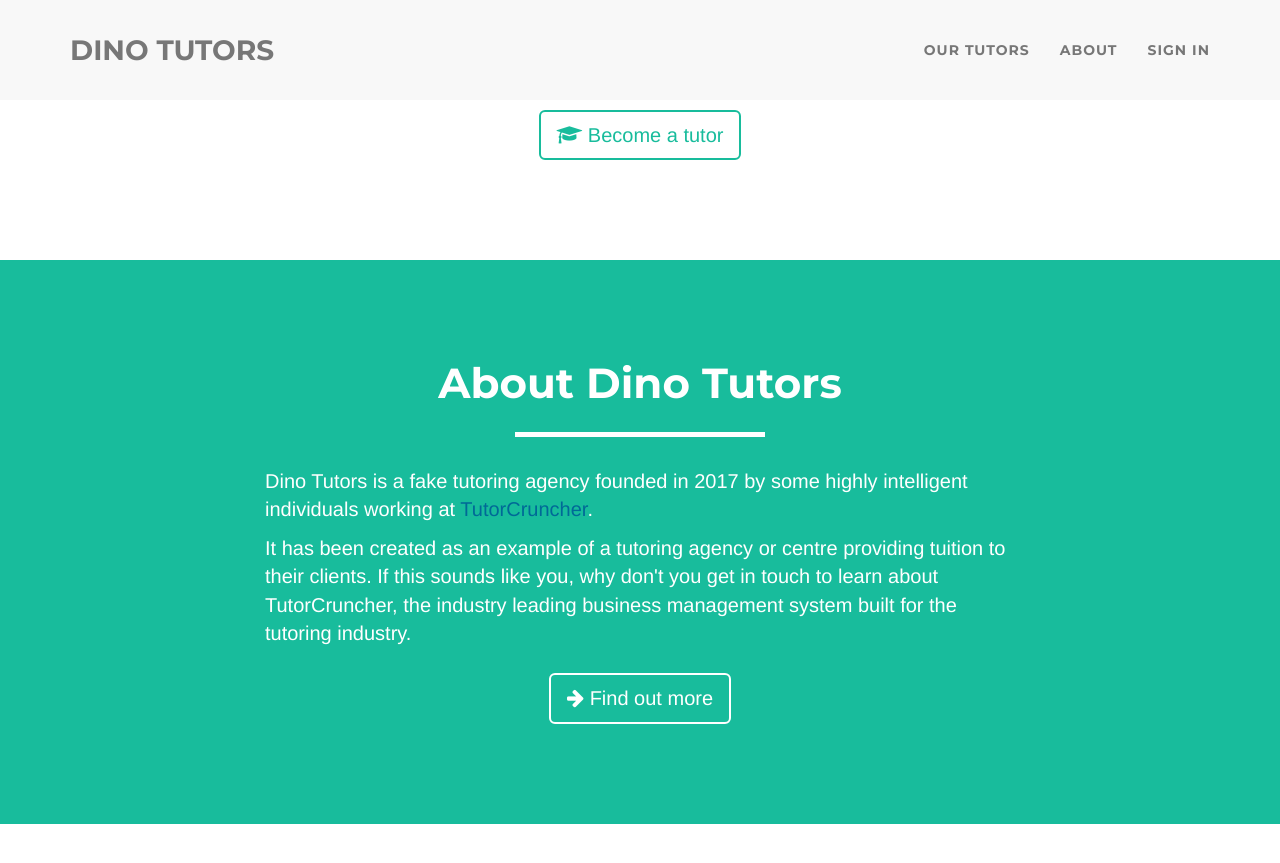
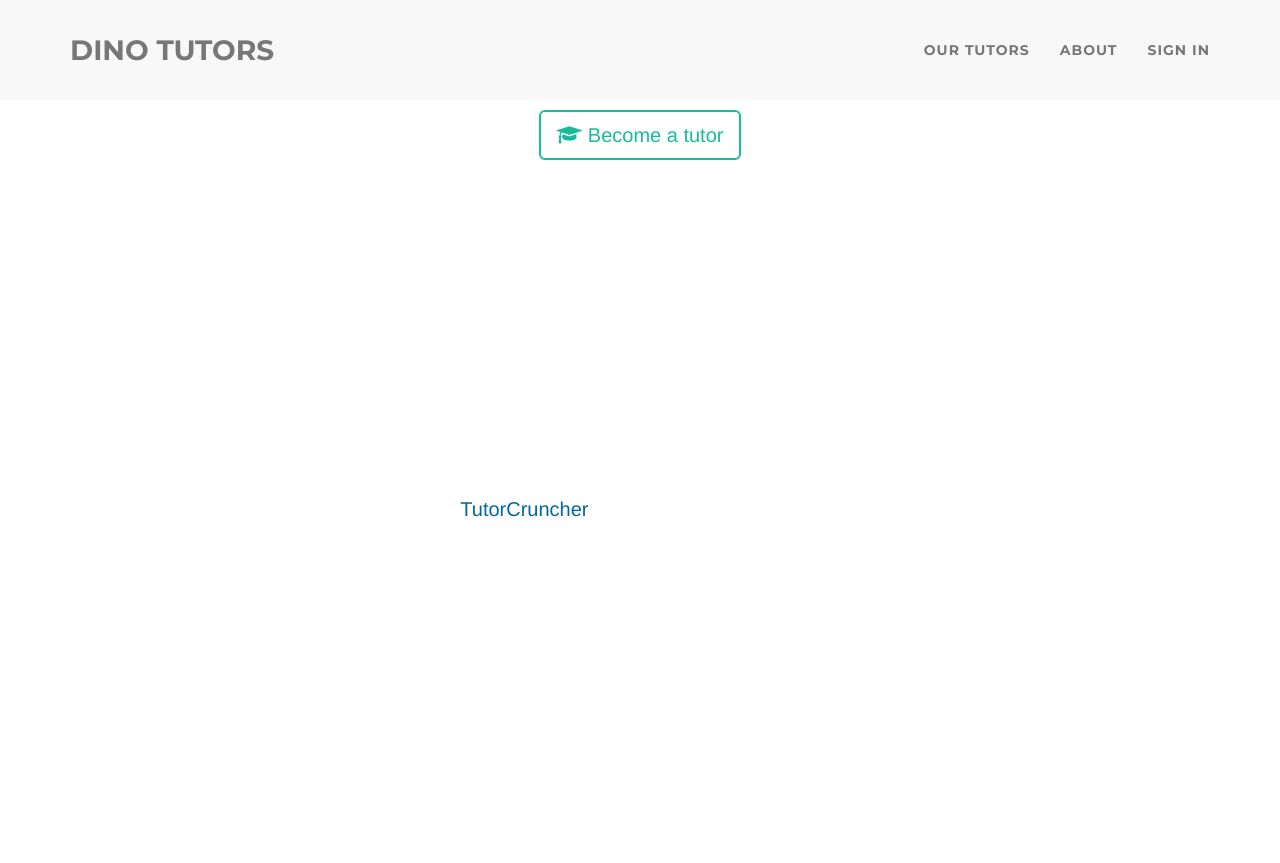
Before and after one commit to tutorcruncher/dinotutors.com, a Jekyll site: the page built from index.html, in a window 1280 px wide and 900 px high, scrolled down 1501 px. Shown: the top 863 px of the window. Built offline with Jekyll 4.4.1, drawn with Linux system fonts in a browser that asks for light colours; nearby versions of some CDN libraries.

```diff
--- a/_config.yml
+++ b/_config.yml
@@ -10,6 +10,7 @@ markdown: kramdown
 theme: minima
 permalink: pretty
 
+socket_key: a85a3b8c97d4187de595
 gems:
   - jekyll-feed
 exclude:
--- a/_includes/about.html
+++ b/_includes/about.html
@@ -1,6 +1,6 @@
 <!-- About Section -->
-<section class="success" id="about">
-  <div class="container primary-dark">
+<section class="primary-dark" id="about">
+  <div class="container">
     <div class="row">
       <div class="col-lg-12 text-center">
         <h2>About Dino Tutors</h2>
--- a/_includes/footer.html
+++ b/_includes/footer.html
@@ -60,15 +60,15 @@
   <script src="{{ page.socket_init_file }}"></script>
 {% else %}
   <script>
-    socket('9c79f14df986a1ec693c', {
+    socket('{{ site.socket_key }}', {
       mode: 'enquiry',
       element: '#socket-enquiry'
     });
 
-    socket('9c79f14df986a1ec693c', {
+    socket('{{ site.socket_key }}', {
       router_mode: 'history'
     });
-    socket('9c79f14df986a1ec693c', {
+    socket('{{ site.socket_key }}', {
       mode: 'enquiry-modal',
       element: '#socket-enquiry-modal',
       router_mode: 'history'
--- a/static/css/style.scss
+++ b/static/css/style.scss
@@ -131,10 +131,7 @@ header {
       font-weight: 300;
     }
   }
-}
-
-@media (min-width: 768px) {
-  header {
+  @media (min-width: 768px) {
     .container {
       padding-top: 200px;
       padding-bottom: 100px;
```
